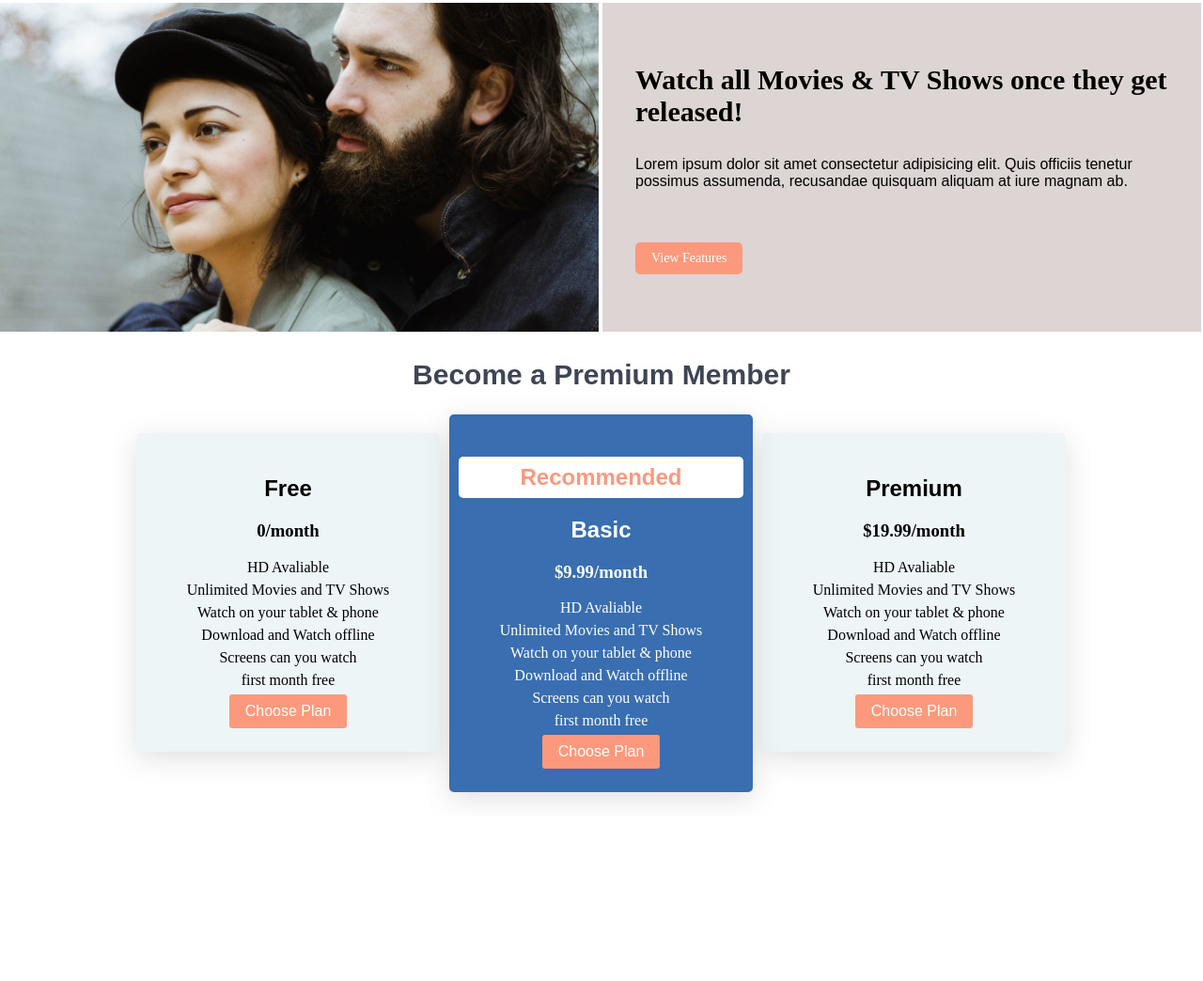
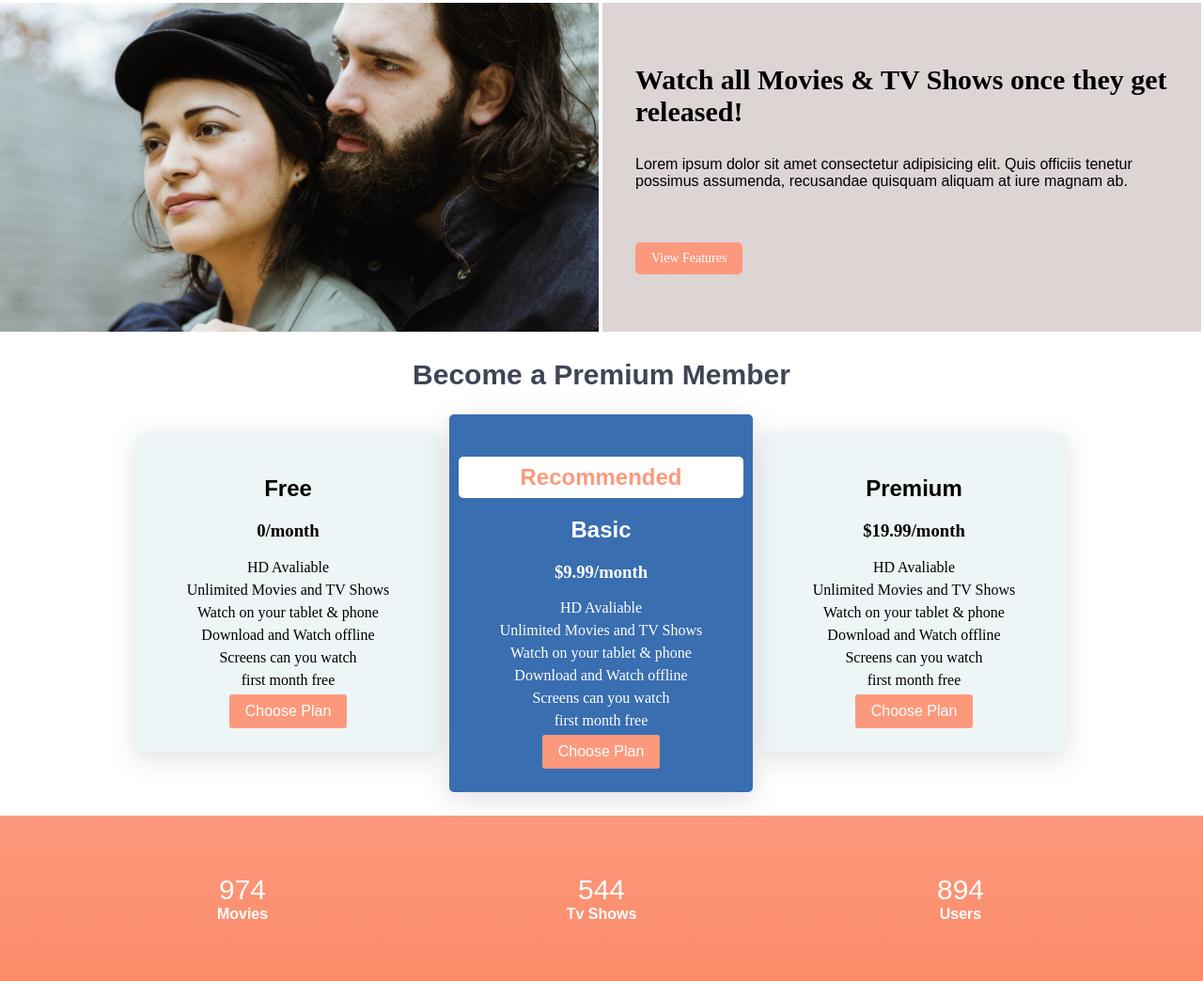
Before and after one commit to musabeytekin/movie-app, a plain HTML site: page index.html in a window 1280 px wide. Shown: the part 1027-2071 px from the top of the page at 94% size. Before the commit the page ends 1895 px from the top, so only its background shows below. Drawn offline with nearby package versions, Linux system fonts and the light colour scheme.

Commit message:
added counters section

```diff
--- a/css/style.css
+++ b/css/style.css
@@ -279,11 +279,28 @@ p, h2{
 }
 
 #backtotop i{
-    color: #fc997c;
+    color: #475ca0;
     font-size: 45px;
     transition: color .6s;
 }
 
 #backtotop i:hover{
-    color: #fb6537;
+    color: #0333a3;
 }
+
+.counter {
+    background: linear-gradient(to bottom, #fc997c 0%, #fc8b69 100%);
+    text-align: center;
+    padding: 50px;
+}
+
+.counter__item{
+    font-size: 30px;
+    font-weight: 500;
+    color: #fff;
+}
+
+.counter h4{
+    margin: 0;
+    color: #fff;
+}
--- a/index.html
+++ b/index.html
@@ -145,6 +145,23 @@
             </div>
         </div>
     </div>
+    <div class="counters">
+        <div class="row counter">
+            <div class="col-3">
+                <span class="counter__item">974</span>
+                <h4>Movies</h4>
+            </div>
+            <div class="col-3">
+                <span class="counter__item">544</span>
+                <h4>Tv Shows</h4>
+            </div>
+            <div class="col-3">
+                <span class="counter__item">894</span>
+                <h4>Users</h4>
+            </div>
+
+        </div>
+    </div>
     <a href="#body" id="backtotop">
         <i class="fas fa-chevron-circle-up"></i>
     </a>
```
